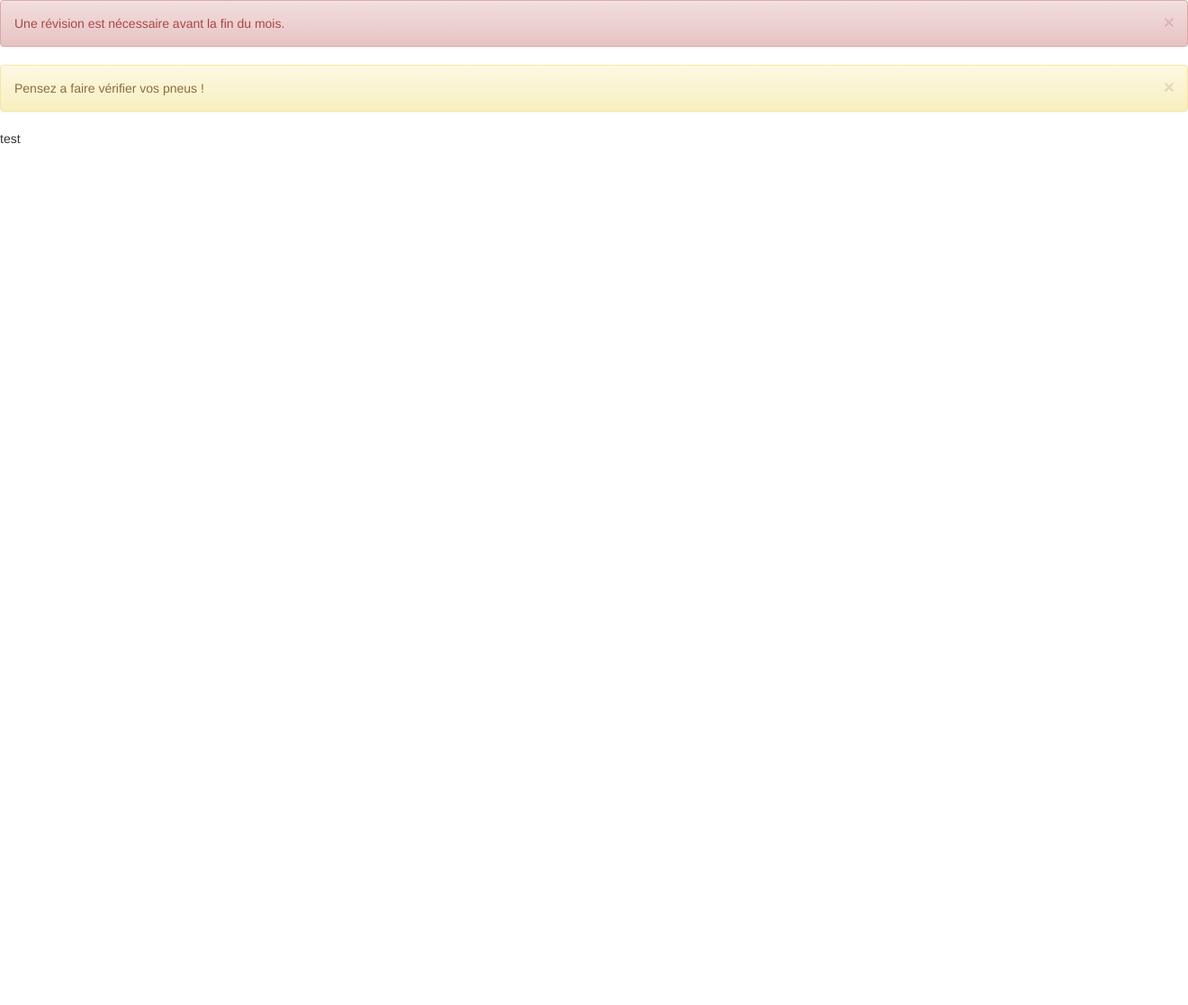
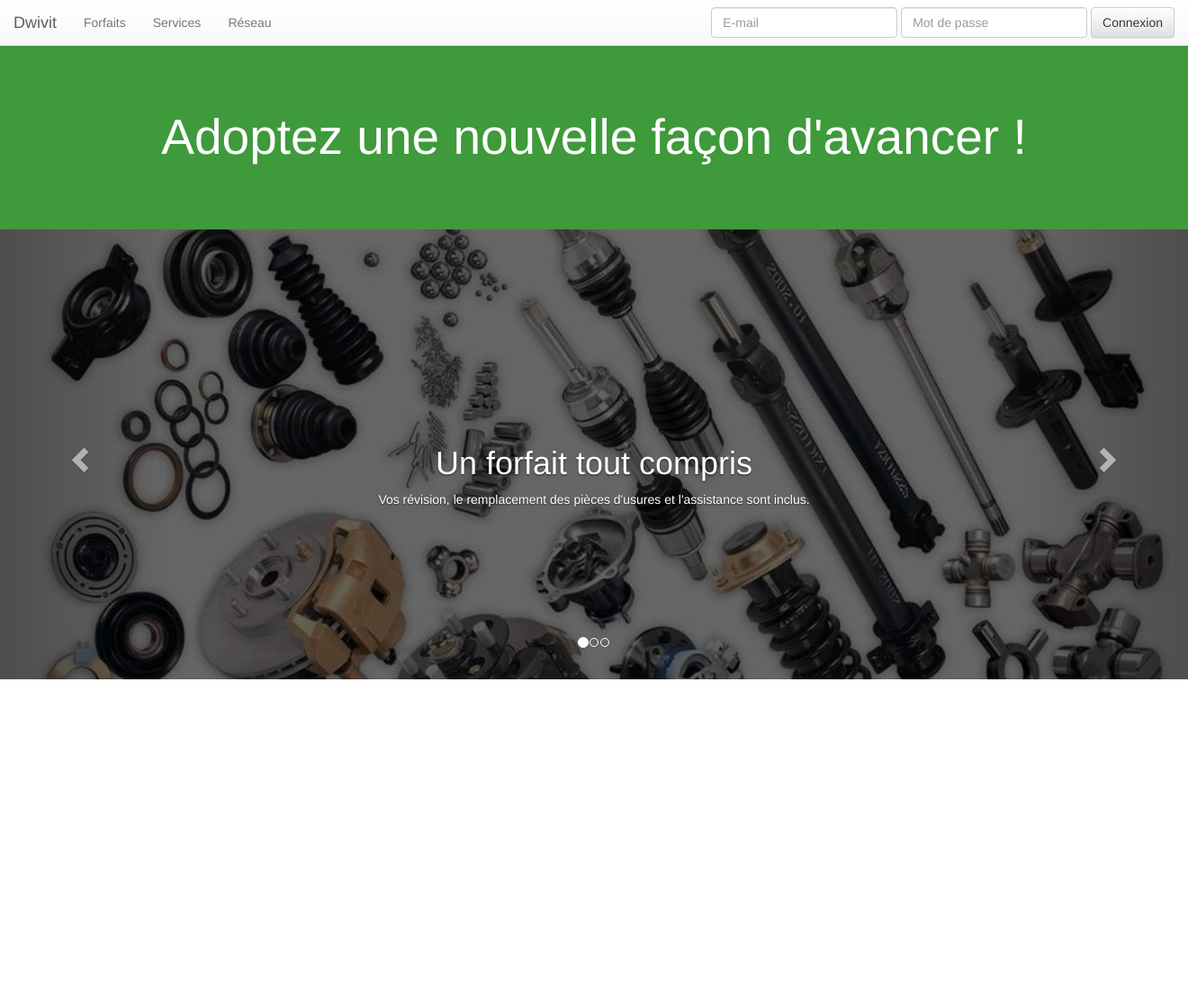
Before and after one commit to JulienUsson/Hackathon-Dwivit, a CodeIgniter app: page /database/ in a window 1320 px wide; the page is wider, and only the part inside the window is pictured. Shown: the top 1117 px of that part at 90% size. Run offline with CodeIgniter, Linux system fonts and the light colour scheme.

Commit message:
Debut de la home

```diff
--- a/web/application/views/angular.php
+++ b/web/application/views/angular.php
@@ -9,17 +9,59 @@ defined('BASEPATH') OR exit('No direct script access allowed');
 		<title>Dwivit</title>
 		<link href="./assets/css/bootstrap.min.css" rel="stylesheet">
 		<link href="./assets/css/bootstrap-theme.min.css" rel="stylesheet">
+		<link href="./assets/css/style.css" rel="stylesheet">
 		<script src="./assets/lib/angular.min.js"></script>
 		<script src="./assets/lib/angular-route.min.js"></script>
+		<script src="./assets/lib/angular-animate.min.js"></script>
 		<script src="./assets/lib/ui-bootstrap.min.js"></script>
 		<script src="./assets/lib/Chart.min.js"></script>
 		<script src="./assets/lib/angular-chart.js"></script>
 		<script src="./assets/js/app.js"></script>
 	</head>
 	<body>
-		<div ng-controller="alerteController">
-		  <uib-alert ng-repeat="alerte in alertes" type="{{alerte.type}}" close="closeAlert($index)">{{alerte.message}}</uib-alert>
+		<nav ng-controller="menuController" class="navbar navbar-default navbar-fixed-top">
+		  <div class="container-fluid">
+
+		    <div class="navbar-header">
+		      <button type="button" class="navbar-toggle collapsed" ng-click="isOpen = !isOpen">
+		        <span class="sr-only">Toggle navigation</span>
+		        <span class="icon-bar"></span>
+		        <span class="icon-bar"></span>
+		        <span class="icon-bar"></span>
+		      </button>
+		      <a class="navbar-brand" href="#">Dwivit</a>
+		    </div>
+
+		    <div class="collapse navbar-collapse" uib-collapse="!isOpen">
+		      <ul class="nav navbar-nav">
+		        <li><a href="#">Forfaits</a></li>
+		        <li><a href="#">Services</a></li>
+		        <li><a href="#">Réseau</a></li>
+		      </ul>
+		      <form class="navbar-form navbar-right" role="search">
+		        <div class="form-group">
+		          <input type="text" class="form-control" placeholder="E-mail">
+		        </div>
+						<div class="form-group">
+							<input type="password" class="form-control" placeholder="Mot de passe">
+						</div>
+		        <button type="submit" class="btn btn-default">Connexion</button>
+		      </form>
+		    </div>
+
+		  </div>
+		</nav>
+
+		<div class="container-fluid">
+			<div class="row">
+				<div class="alertes" ng-controller="alerteController">
+					<uib-alert ng-repeat="alerte in alertes" type="{{alerte.type}}" close="closeAlert($index)">{{alerte.message}}</uib-alert>
+				</div>
+			</div>
+			<div class="row">
+				<div ng-view></div>
+			</div>
 		</div>
-		<div ng-view></div>
+
 	</body>
 </html>
--- /dev/null
+++ b/web/assets/css/style.css
@@ -0,0 +1,43 @@
+body {
+  min-height: 100%;
+  padding-top: 45px;
+}
+
+.bande {
+  background-color: #3E9A3A;
+  padding: 75px 0;
+}
+
+.bande p {
+  width: 80%;
+  margin: auto;
+  font-size: 55px;
+  line-height: 55px;
+  text-align: center;
+  color: white;
+}
+
+.carousel {
+  background-color: black;
+}
+
+.carousel .carousel-inner{
+  height: 500px;
+}
+
+.carousel img {
+  width: 100%;
+  opacity: 0.4;
+}
+
+.carousel .carousel-caption {
+  top:200px;
+}
+
+.alertes {
+  padding-top: 5px;
+}
+
+.alert {
+  margin-bottom: 5px;
+}
--- a/web/assets/js/app.js
+++ b/web/assets/js/app.js
@@ -1,9 +1,10 @@
-var app = angular.module('Dwivit', ['ngRoute', 'ui.bootstrap', 'chart.js']);
+var app = angular.module('Dwivit', ['ngRoute', 'ngAnimate', 'ui.bootstrap', 'chart.js']);
 
 app.config(function($routeProvider) {
 	$routeProvider.
     when('/', {
-			templateUrl : './assets/templates/home.html'
+			templateUrl : './assets/templates/home.html',
+			controller  : 'homeController'
     }).
 		when('/gestion', {
 			templateUrl : './assets/templates/gestion.html',
@@ -26,15 +27,32 @@ app.config(function($routeProvider) {
 		});
 });
 
+app.run(function($rootScope, $http) {
+    $rootScope.loggedIn=false;
+});
+
+app.controller('homeController', function($rootScope, $scope, $http) {
+	$scope.slides=[
+		{image: "assets/img/slide1.jpg", titre: "Un forfait tout compris", texte: "Vos révision, le remplacement des pièces d'usures et l'assistance sont inclus."},
+		{image: "assets/img/slide2.jpg", titre: "Une solution simple", texte: "Vous adaptez votre forfait à votre véhicule."},
+		{image: "assets/img/slide3.jpg", titre: "Pas de mauvaise surprise", texte: "Votre véhicule toujout prêt à rouler, en tout sécurité."}
+	]
+});
+
+app.controller('menuController', function($scope, $http) {
+});
+
 app.controller('gestionController', function($scope, $http) {
 
 });
 
-app.controller('alerteController', function($scope) {
-	$scope.alertes=[
-								    { type: 'danger', message: 'Une révision est nécessaire avant la fin du mois.' },
-								    { type: 'warning', message: 'Pensez a faire vérifier vos pneus !' }
-								  ];
+app.controller('alerteController', function($rootScope, $scope) {
+	if($rootScope.loggedIn) {
+		$scope.alertes=[
+			{ type: 'danger', message: 'Une révision est nécessaire avant la fin du mois.' },
+			{ type: 'warning', message: 'Pensez a faire vérifier vos pneus !' }
+		];
+	}
 
 	$scope.closeAlert = function(index) {
 		$scope.alertes.splice(index, 1);
--- a/web/assets/templates/home.html
+++ b/web/assets/templates/home.html
@@ -1 +1,19 @@
-<p>test</p>
+<div class="row">
+  <div class="bande">
+    <p>Adoptez une nouvelle façon d'avancer !</p>
+  </div>
+</div>
+
+<div class="row">
+  <div class="carousel">
+    <uib-carousel interval="5000">
+      <uib-slide ng-repeat="slide in slides">
+        <img ng-src="{{slide.image}}">
+        <div class="carousel-caption">
+          <h1>{{slide.titre}}</h1>
+          <p>{{slide.texte}}</p>
+        </div>
+      </uib-slide>
+    </uib-carousel>
+  </div>
+</div>
```
Also changed, not shown: web/assets/img/slide1.jpg (added), web/assets/img/slide2.jpg (added), web/assets/img/slide3.jpg (added), web/assets/lib/angular-animate.min.js (added).
